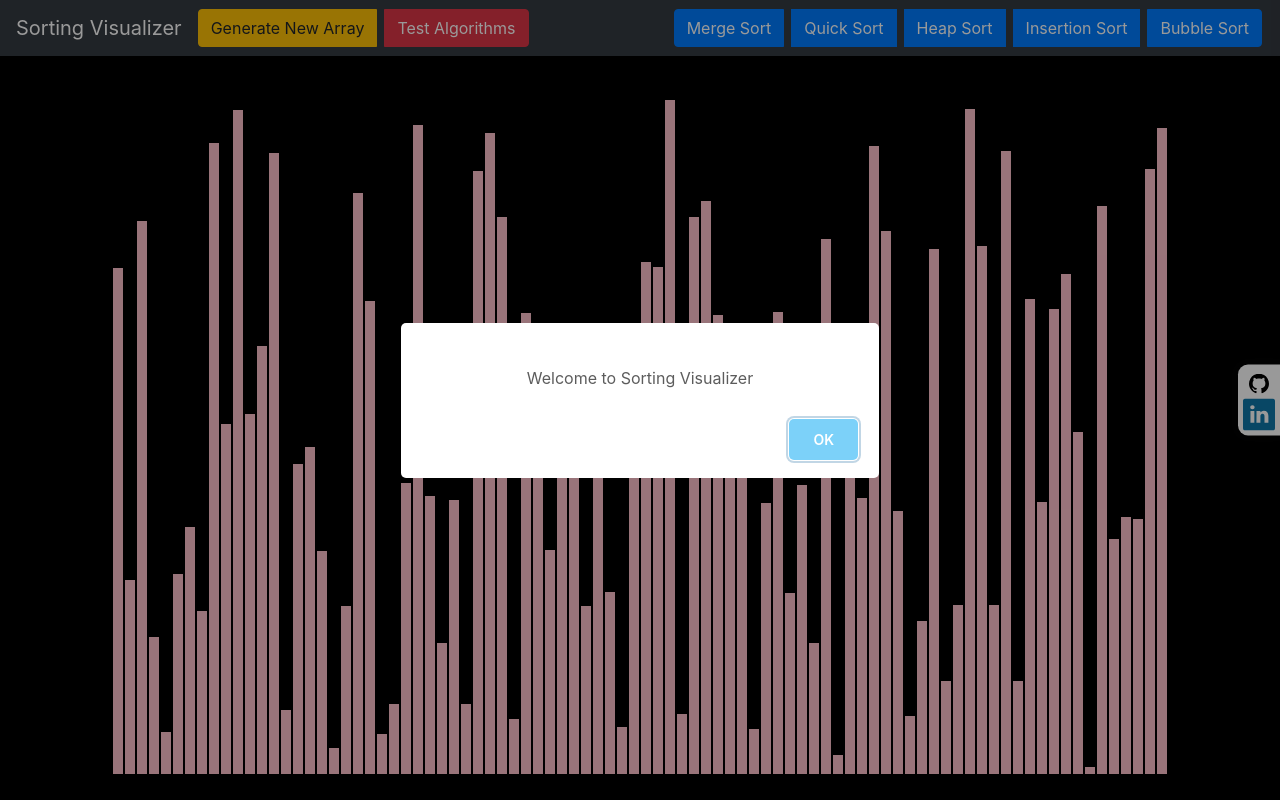
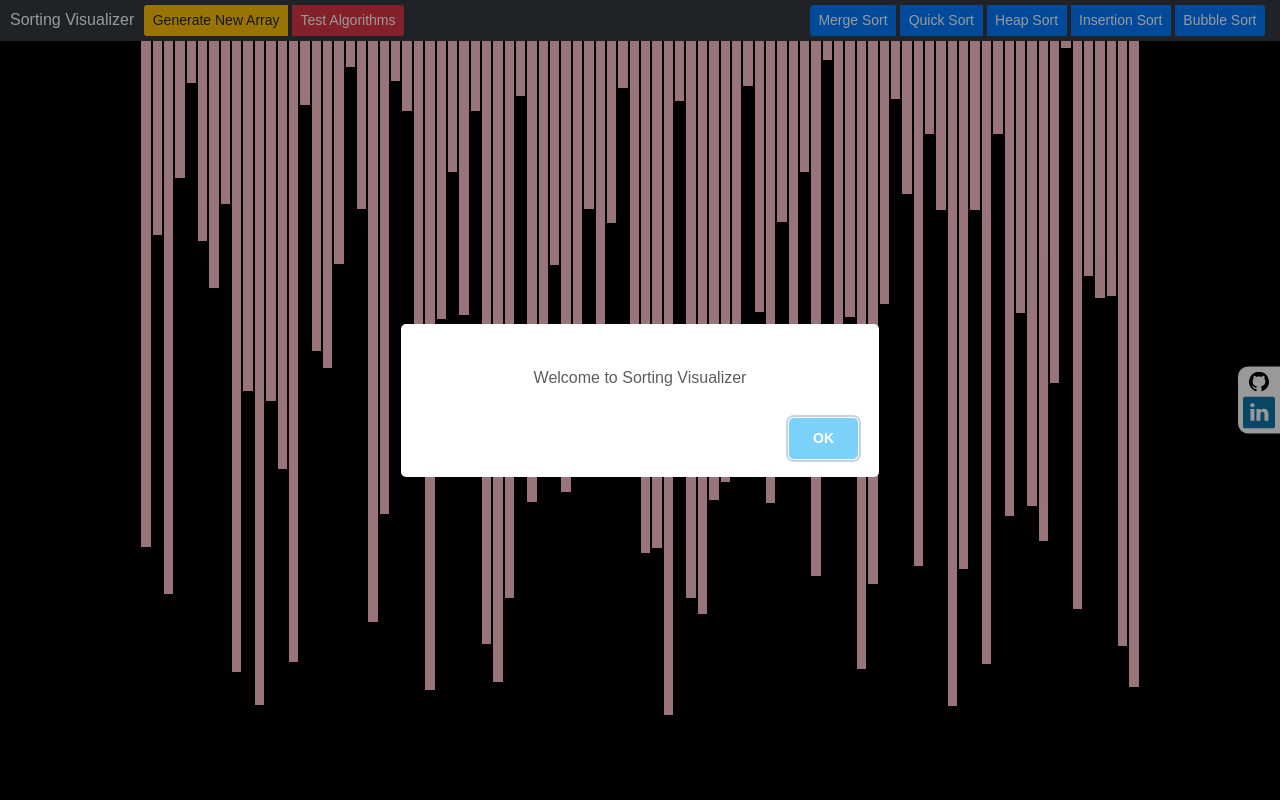
Before and after one commit to Rahul-Chauhan21/SortingVisualizer, a React (Create React App) app: page / in a window 1280 px wide. Built offline with nearby package versions, Linux system fonts and the light colour scheme; the HTML template or start-up script is replaced by a standard one.

Commit message:
Updated UI

```diff
--- a/src/SortingVisualizer/SortingVisualizer.css
+++ b/src/SortingVisualizer/SortingVisualizer.css
@@ -1,8 +1,19 @@
+:root {
+  font-size: 62.5%;
+}
+* {
+  box-sizing: border-box;
+  font-family: Arial, Helvetica, sans-serif;
+  margin: 0;
+  padding: 0;
+}
 .array-container {
-  position: absolute;
-  left: 100px;
-  top: 100px;
-  right: 100px;
+  width: 100vw;
+  display: flex;
+  justify-content: center;
+  align-items: flex-start;
+  max-width: 100rem;
+  margin: 0 auto;
 }
 .array-bar {
   width: 10px;
@@ -12,5 +23,54 @@
 }
 
 .navbar-brand {
+  font-size: 1.6rem !important;
   color: #ffffff !important;
 }
+
+.btn {
+  font-size: 1.4rem !important;
+}
+p {
+  font-size: 1.6rem;
+}
+.slidecontainer {
+  width: 100%;
+}
+
+.slider {
+  -webkit-appearance: none;
+  width: 100%;
+  height: 15px;
+  border-radius: 5px;
+  background: #d3d3d3;
+  outline: none;
+  opacity: 0.7;
+  -webkit-transition: 0.2s;
+  transition: opacity 0.2s;
+}
+
+.slider:hover {
+  opacity: 1;
+}
+
+.slider::-webkit-slider-thumb {
+  -webkit-appearance: none;
+  appearance: none;
+  width: 25px;
+  height: 25px;
+  border-radius: 50%;
+  background: #4caf50;
+  cursor: pointer;
+}
+
+.slider::-moz-range-thumb {
+  width: 25px;
+  height: 25px;
+  border-radius: 50%;
+  background: #4caf50;
+  cursor: pointer;
+}
+
+.slider:disabled {
+  opacity: 1;
+}
```
